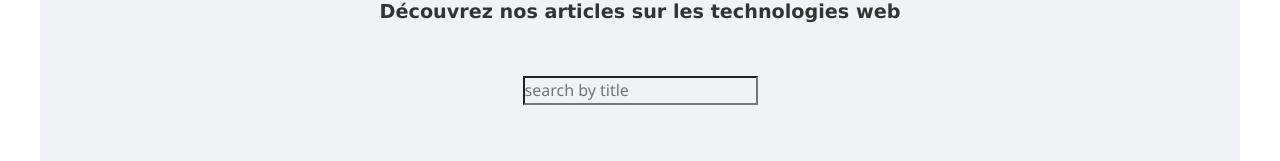
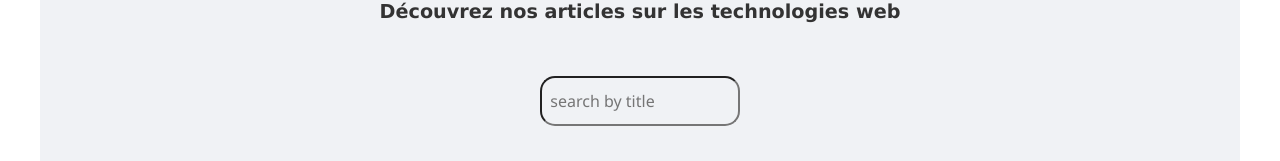
Before and after one commit to iliassid/EnaaBlog, an Angular app: page /post-list in a window 1280 px wide. Shown: the part 163-324 px from the top of the page. Built offline with nearby package versions, Linux system fonts and the light colour scheme; data requests are answered from the project's data file.

Commit message:
added some style for post list

```diff
--- a/src/app/components/post-list/post-list.component.html
+++ b/src/app/components/post-list/post-list.component.html
@@ -5,7 +5,7 @@
   <header>
     <h1>Nos Dernières Publications</h1>
     <p class="subtitle">Découvrez nos articles sur les technologies web</p>
-    <input class="mt-5 mb-5" type="search" [(ngModel)]="searchByTitle"  placeholder="search by title"><br>
+    <input class="mt-5 mb-5 toSearch" type="search" [(ngModel)]="searchByTitle"  placeholder="  search by title"><br>
     <button  (click)="selectCategories='sport'">sport</button>
     <button (click)="selectCategories='FOOD'">food</button>
     <button (click)="selectCategories='social'">social</button>
```
